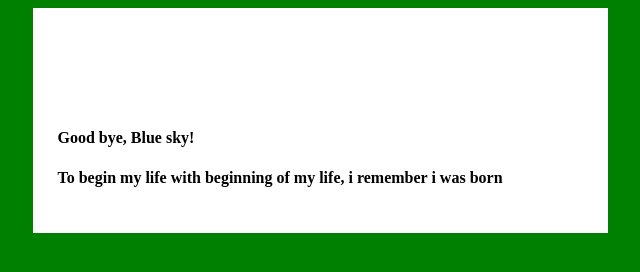
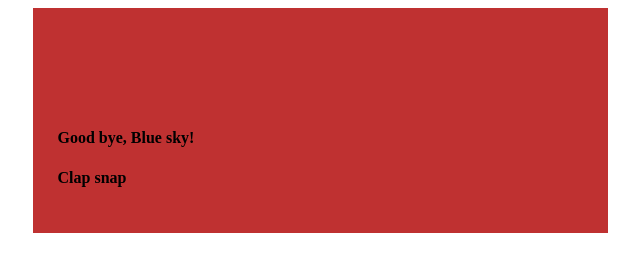
Before and after one commit to inigmati/cv_builder, a website: page public/index.html in a window 1280 px wide. Shown: the whole page, without its empty margins (320-960 px from the left). Drawn offline with Linux system fonts and the light colour scheme.

Commit message:
background change

```diff
--- a/public/index.html
+++ b/public/index.html
@@ -8,7 +8,7 @@
     <body class = "bgc">
         <div class="yello">
             <h4>Good bye, Blue sky!</h4>
-            <h4>To begin my life with beginning of my life, i remember i was born</h4>
+            <h4>Clap snap</h4>
             <script src="script.js"></script>
 	</div>
     </body>
--- a/public/style.css
+++ b/public/style.css
@@ -1,9 +1,9 @@
 .bgc {
-    background-color: green;
+    background-color: white;
 }
 
 .yello {
-  background-color:white;
+  background-color:rgb(191, 49, 49);
   width: 500px;
   padding-left:25px;
   padding-right: 50px;
```
